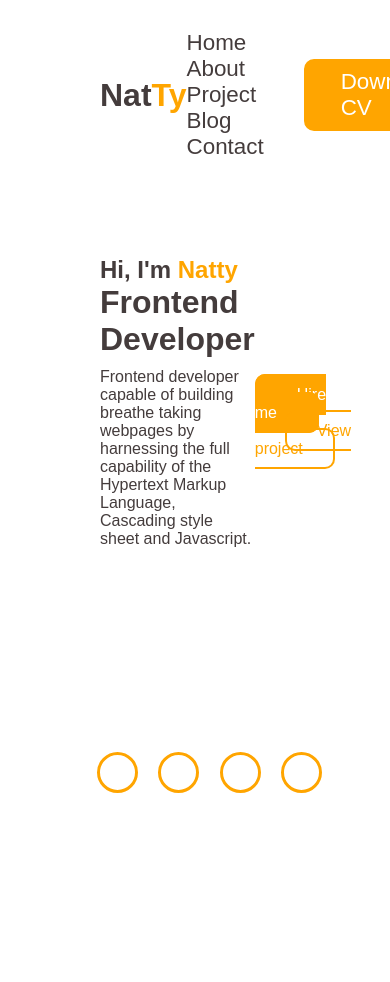
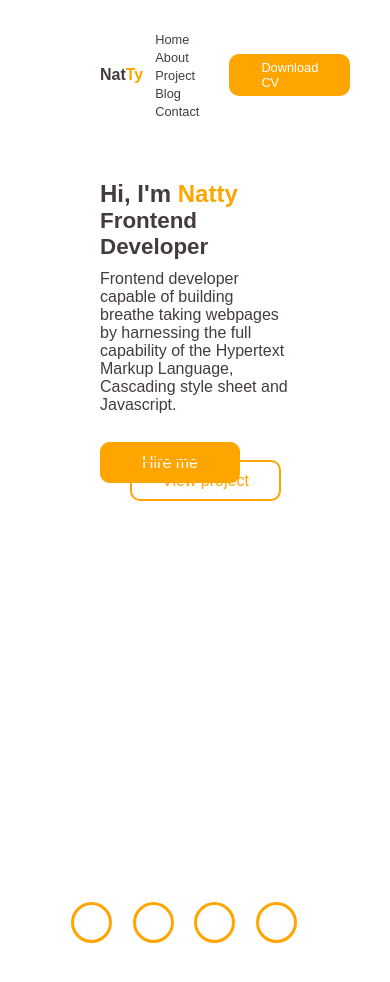
Before and after one commit to Natty1426/Landing-page, a plain HTML site: page index.html in a window 390 px wide. Before the commit the page ends 844 px from the top, so only its background shows below. Drawn offline with Linux system fonts and the light colour scheme.

Commit message:
worked on the 875px screen using media query on CSS

```diff
--- a/CSS/style.css
+++ b/CSS/style.css
@@ -7,9 +7,6 @@
 
 
 header{
-    position:fixed;
-    top:0;
-    left: 0;
     width: 100%;
     padding: 30px 100px;
     display:flex;
@@ -49,7 +46,7 @@ span{
     border:2px solid orange;
     font-weight:500;
     font-size: 1.4em;
-    transition: .3s;
+    transition: 0.3s;
 }
 
 .download:hover{
@@ -150,3 +147,57 @@ span{
     color: rgb(68, 60, 60);
     font-size:20px;
  }
+
+ @media (max-width: 875px) {
+    header{
+    width: 100%;
+    display:flex;
+    justify-content: space-between;
+    align-items:center ;
+    }
+
+    .logo{
+    font-size:1em;
+    margin-right: 12px;
+}
+
+.navigation a {
+    font-size:0.8em;
+    margin-right: 30px;
+}
+
+.navigation:hover {
+    color:orange;
+}
+
+.download{
+    padding:4px 30px;
+    font-size: 0.8em;
+}
+
+.download:hover{
+    color:orange;
+    background:transparent;
+}
+
+.home{
+    flex-direction: column;
+}
+
+.content h2{
+    font-size:2.4em;
+}
+.content h4 {
+    font-size:1.4em;
+}
+
+.content p{
+    padding:10px 0 40px 0;
+}
+
+.image{
+    width: 50px;
+    position: relative;
+}
+
+}
```
